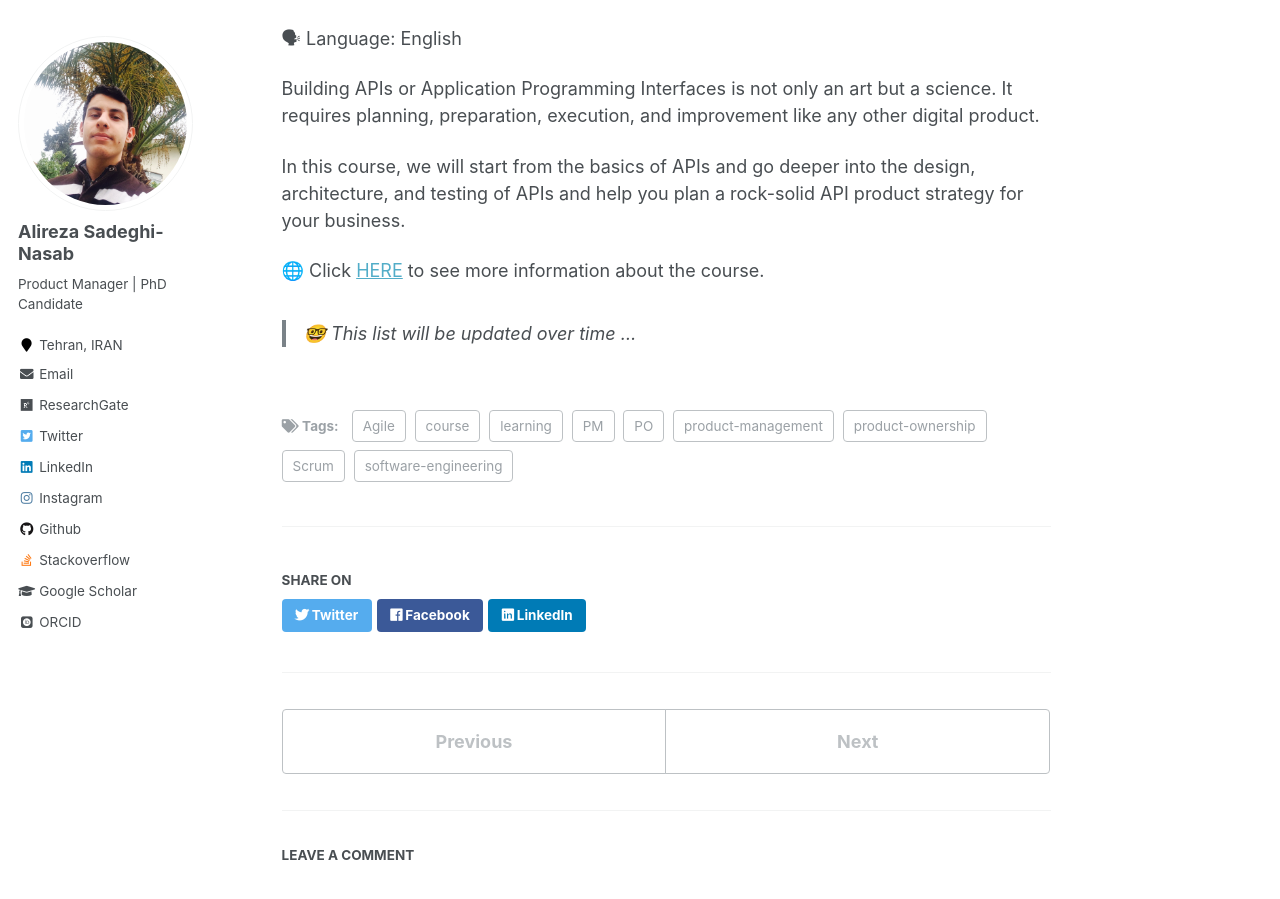
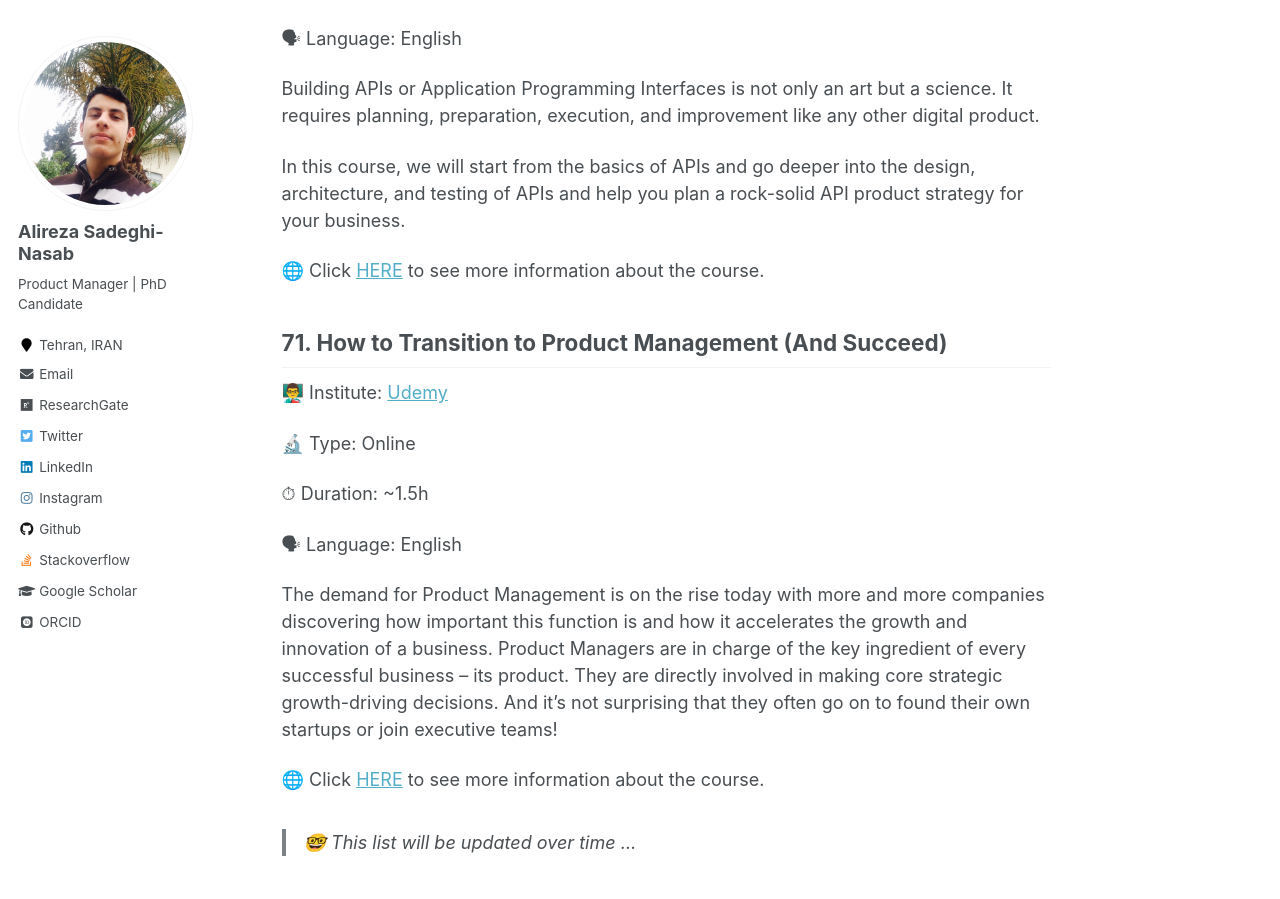
Before and after one commit to AlirezaSN/AlirezaSN.github.io, a Jekyll site: the page built from _posts/2023-03-25-blog-post-14.md, in a window 1280 px wide and 900 px high, scrolled down 49756 px. Built offline with Jekyll 4.4.1, drawn with Linux system fonts in a browser that asks for light colours; some web fonts are replaced; comment, search, counter and statistics services are not loaded; some of the changed text lies outside the part shown.

Commit message:
add a new course

```diff
--- a/_posts/2023-03-25-blog-post-14.md
+++ b/_posts/2023-03-25-blog-post-14.md
@@ -1353,4 +1353,18 @@ In this course, we will start from the basics of APIs and go deeper into the des
 
 🌐 Click [HERE](https://www.udemy.com/course/how-to-build-successful-api-products/) to see more information about the course.
 
+## 71. How to Transition to Product Management (And Succeed)
+
+👨‍🏫 Institute: [Udemy]((https://www.udemy.com))
+
+🔬 Type: Online
+
+⏱ Duration: ~1.5h
+
+🗣 Language: English
+
+The demand for Product Management is on the rise today with more and more companies discovering how important this function is and how it accelerates the growth and innovation of a business. Product Managers are in charge of the key ingredient of every successful business – its product. They are directly involved in making core strategic growth-driving decisions. And it’s not surprising that they often go on to found their own startups or join executive teams!
+
+🌐 Click [HERE](https://www.udemy.com/course/how-to-transition-to-product-management-and-succeed/) to see more information about the course.
+
 > 🤓 This list will be updated over time ...
```
